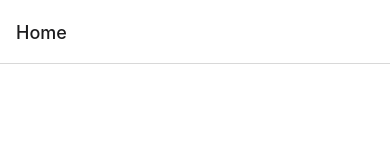
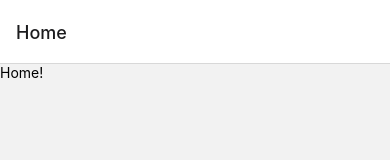
Before and after one commit to ShaliniR8/my-mood, a React Native app in the folder my-mood/: screen /Home in a window 390 px wide. Shown: the top 160 px of the page. Built offline with nearby package versions, Linux system fonts and the light colour scheme.

Commit message:
screens folder

```diff
--- a/my-mood/App.js
+++ b/my-mood/App.js
@@ -1,16 +1,7 @@
-import { StatusBar } from 'expo-status-bar';
-import { Text, View } from 'react-native';
 import { NavigationContainer } from '@react-navigation/native';
 import { createNativeStackNavigator } from '@react-navigation/native-stack';
+import HomeScreen from './screens/HomeScreen';
 
-function HomeScreen() {
-  return (
-    <View className="flex-1 items-center justify-center bg-white">
-      <Text>Home!</Text>
-      <StatusBar style="auto" />
-    </View>
-  );
-}
 
 const Stack = createNativeStackNavigator();
 
--- /dev/null
+++ b/my-mood/screens/HomeScreen.js
@@ -0,0 +1,14 @@
+import { StatusBar } from 'expo-status-bar';
+import { Text, View } from 'react-native';
+import { NavigationContainer } from '@react-navigation/native';
+
+const HomeScreen = () => {
+     return (
+       <View className="flex-1 items-center justify-center bg-white">
+         <Text>Home!</Text>
+         <StatusBar style="auto" />
+       </View>
+     );
+   }
+
+export default HomeScreen;
```
